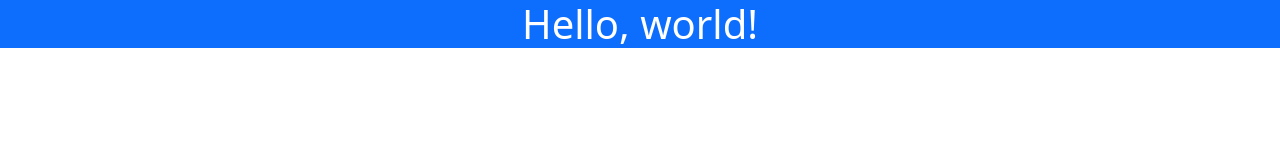
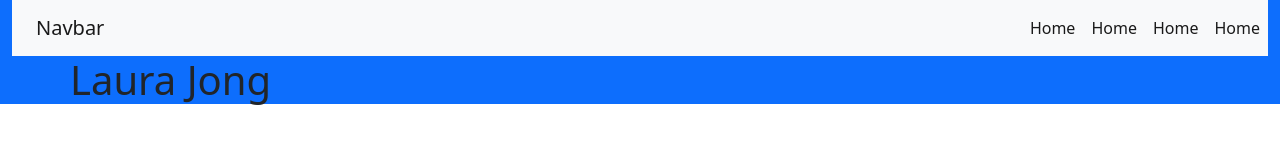
Before and after one commit to marurevi/Portfolio-Bootstrap, a website: page index.html in a window 1280 px wide. Drawn offline with Linux system fonts and the light colour scheme.

Commit message:
add the navbar and the header items

```diff
--- a/index.html
+++ b/index.html
@@ -1,16 +1,43 @@
-<!doctype html>
+<!DOCTYPE html>
 <html lang="en">
   <head>
-    <meta charset="UTF-8">
-    <meta http-equiv="X-UA-Compatible" content="IE=edge">
-    <meta name="viewport" content="width=device-width, initial-scale=1.0">
-    <link href="./bootstrap-5.0.2-dist/css/bootstrap.min.css" rel="stylesheet">
-    <link rel="stylesheet" href="style.css">
+    <meta charset="UTF-8" />
+    <meta http-equiv="X-UA-Compatible" content="IE=edge" />
+    <meta name="viewport" content="width=device-width, initial-scale=1.0" />
+    <link
+      href="./bootstrap-5.0.2-dist/css/bootstrap.min.css"
+      rel="stylesheet"
+    />
+    <link rel="stylesheet" href="style.css" />
     <title>Portfolio</title>
   </head>
   <body>
-    <h1 class="bg-primary text-center text-white">Hello, world!</h1>
+    <section class="container-fluid bg-primary">
+      <nav class="navbar navbar-expand-lg navbar-light bg-light">
+        <div class="container-fluid row">
+          <a class="navbar-brand p-10" href="#">Navbar</a>
+        </div>
+        <div class="collapse navbar-collapse" id="navbarSupportedContent">
+          <ul class="navbar-nav me-auto mb-2 mb-lg-0">
+            <li class="nav-item">
+              <a class="nav-link active" aria-current="page" href="#">Home</a>
+            </li>
+            <li class="nav-item">
+              <a class="nav-link active" aria-current="page" href="#">Home</a>
+            </li>
+            <li class="nav-item">
+              <a class="nav-link active" aria-current="page" href="#">Home</a>
+            </li>
+            <li class="nav-item">
+              <a class="nav-link active" aria-current="page" href="#">Home</a>
+            </li>
+          </ul>
+        </div>
+      </nav>
 
-
+      <header class="container justfycontent-center">
+        <h1 class="row text-center">Laura Jong</h1>
+      </header>
+    </section>
   </body>
 </html>
```
